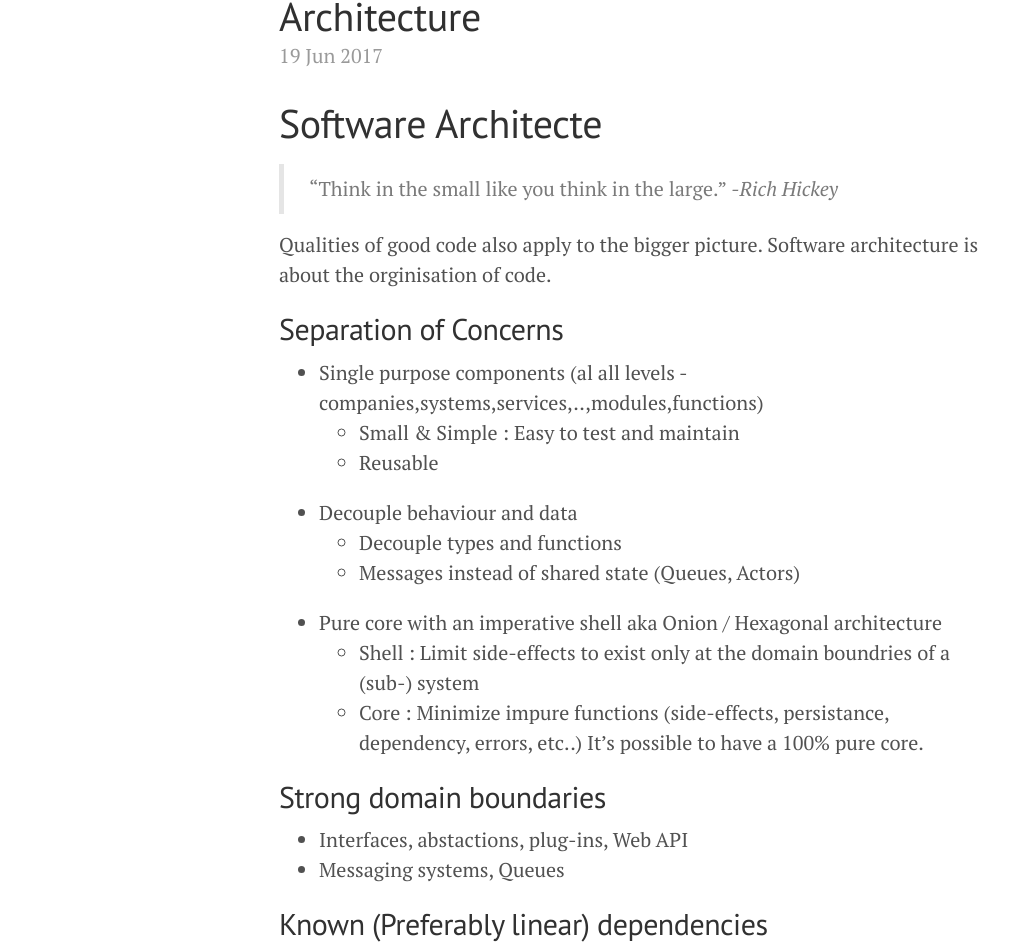
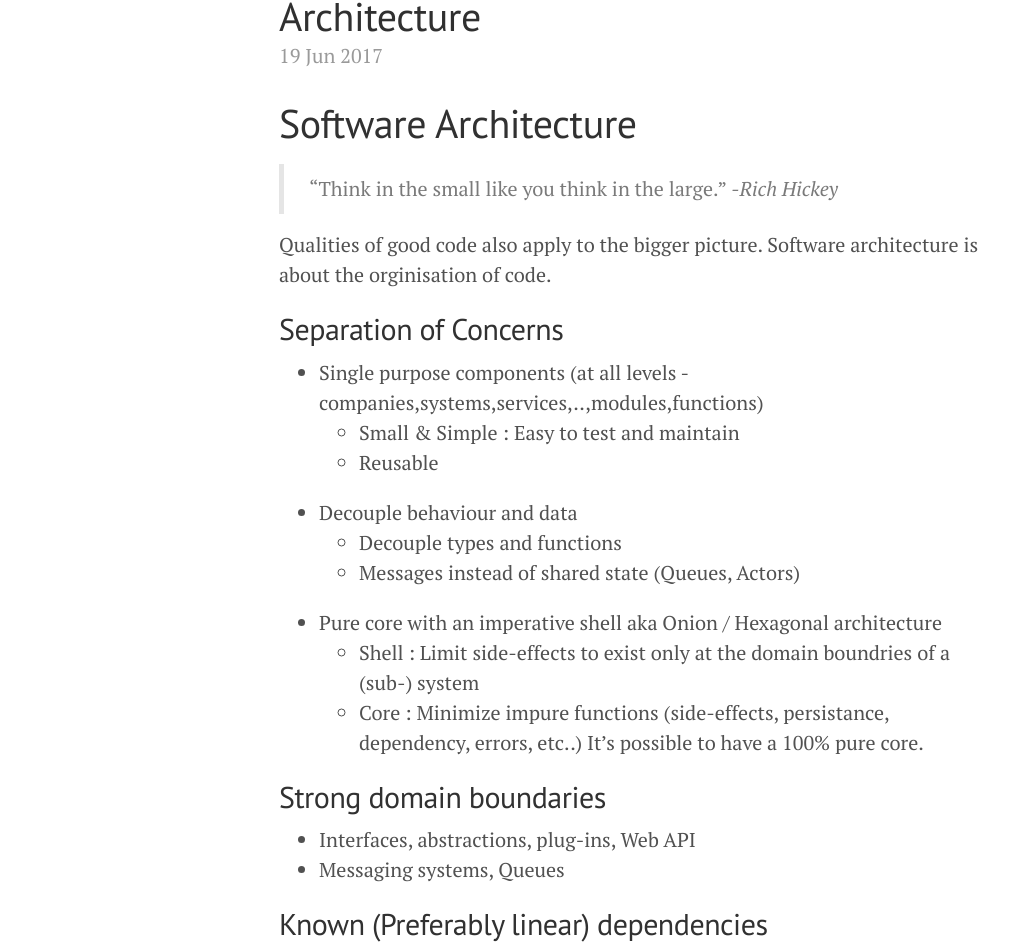
Before and after one commit to ideaflare/ideaflare.github.io, a Jekyll site: the page built from _posts/2017-06-19-architecture.markdown, in a window 1280 px wide and 1400 px high. Shown: the part 141-1085 px from the top of the window, without its empty margins (1-1028 px from the left). Built offline with Jekyll 4.4.1, drawn with Linux system fonts in a browser that asks for light colours; comment, search, counter and statistics services are not loaded.

Commit message:
Update 2017-06-19-architecture.markdown

```diff
--- a/_posts/2017-06-19-architecture.markdown
+++ b/_posts/2017-06-19-architecture.markdown
@@ -5,7 +5,7 @@ layout: post
 tags: [cleancode, acrhitecture, refactoring]
 categories: [code, design]
 ---
-# Software Architecte
+# Software Architecture
 
 >  "Think in the small like you think in the large." _-Rich Hickey_
 
@@ -13,7 +13,7 @@ Qualities of good code also apply to the bigger picture. Software architecture i
 
 ## Separation of Concerns
 
- * Single purpose components (al all levels - companies,systems,services,..,modules,functions)
+ * Single purpose components (at all levels - companies,systems,services,..,modules,functions)
    * Small & Simple : Easy to test and maintain
    * Reusable
  * Decouple behaviour and data
@@ -24,7 +24,7 @@ Qualities of good code also apply to the bigger picture. Software architecture i
    * Core  : Minimize impure functions (side-effects, persistance, dependency, errors, etc..) It's possible to have a 100% pure core.
 
 ## Strong domain boundaries
- * Interfaces, abstactions, plug-ins, Web API
+ * Interfaces, abstractions, plug-ins, Web API
  * Messaging systems, Queues
 
 ## Known (Preferably linear) dependencies
```
